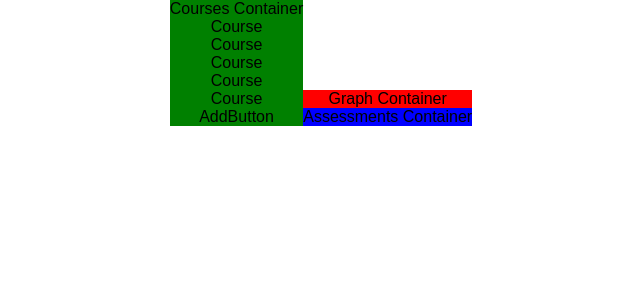
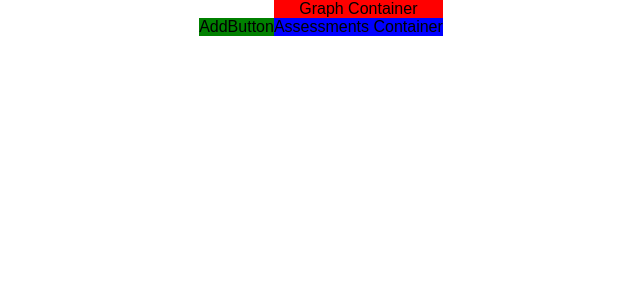
Before and after one commit to Kirisanth/Edulytics, a React (Create React App) app: page / in a window 1280 px wide. Shown: the top 300 px of the page, without its empty margins (319-959 px from the left). Built offline with nearby package versions, Linux system fonts and the light colour scheme.

Commit message:
AddButton now adds items to courses section

```diff
--- /dev/null
+++ b/src/component/CourseList.js
@@ -0,0 +1,20 @@
+import React from 'react';
+import { connect } from 'react-redux';
+import Course from './Course';
+
+class CourseList extends React.Component {
+    render () {
+        const { courses } = this.props;
+        return (
+            <div>
+                {courses.map((el, i) => {
+                    return (
+                        <Course key={i}/>
+                    );
+                })}
+            </div>
+        );
+    }
+}
+
+export default connect((state) => state)(CourseList);
--- a/src/container/Courses.js
+++ b/src/container/Courses.js
@@ -1,18 +1,14 @@
 import React from 'react';
 import { connect } from 'react-redux';
 import Course from '../component/Course';
+import CourseList from '../component/CourseList';
 import AddButton from '../component/AddButton';
 
 class Courses extends React.Component {
     render () {
         return (
             <div style={this.props.style}>
-                Courses Container
-                {[1,2,3,4,5].map((el, i) => {
-                    return (
-                        <Course key={i}/>
-                    );
-                })}
+                <CourseList />
                 <AddButton />
             </div>
         );
--- a/src/reducers/reducers.js
+++ b/src/reducers/reducers.js
@@ -1,7 +1,6 @@
 export var coursesReducer = (state = [], action) => {
 	switch (action.type) {
 		case 'ADD_COURSE':
-			console.log('Added course:', action.text);
 			return [
 				...state,
 				{
```
